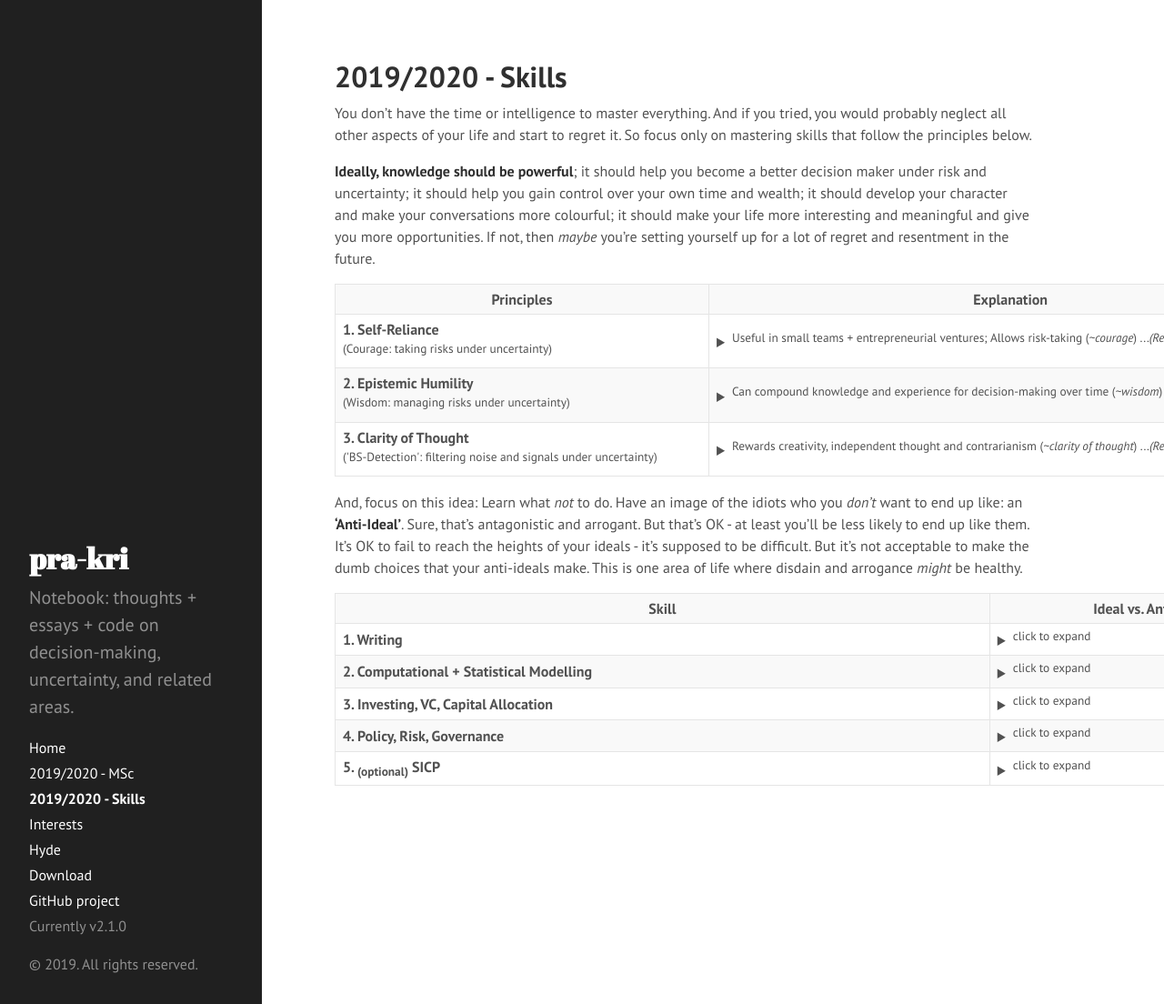
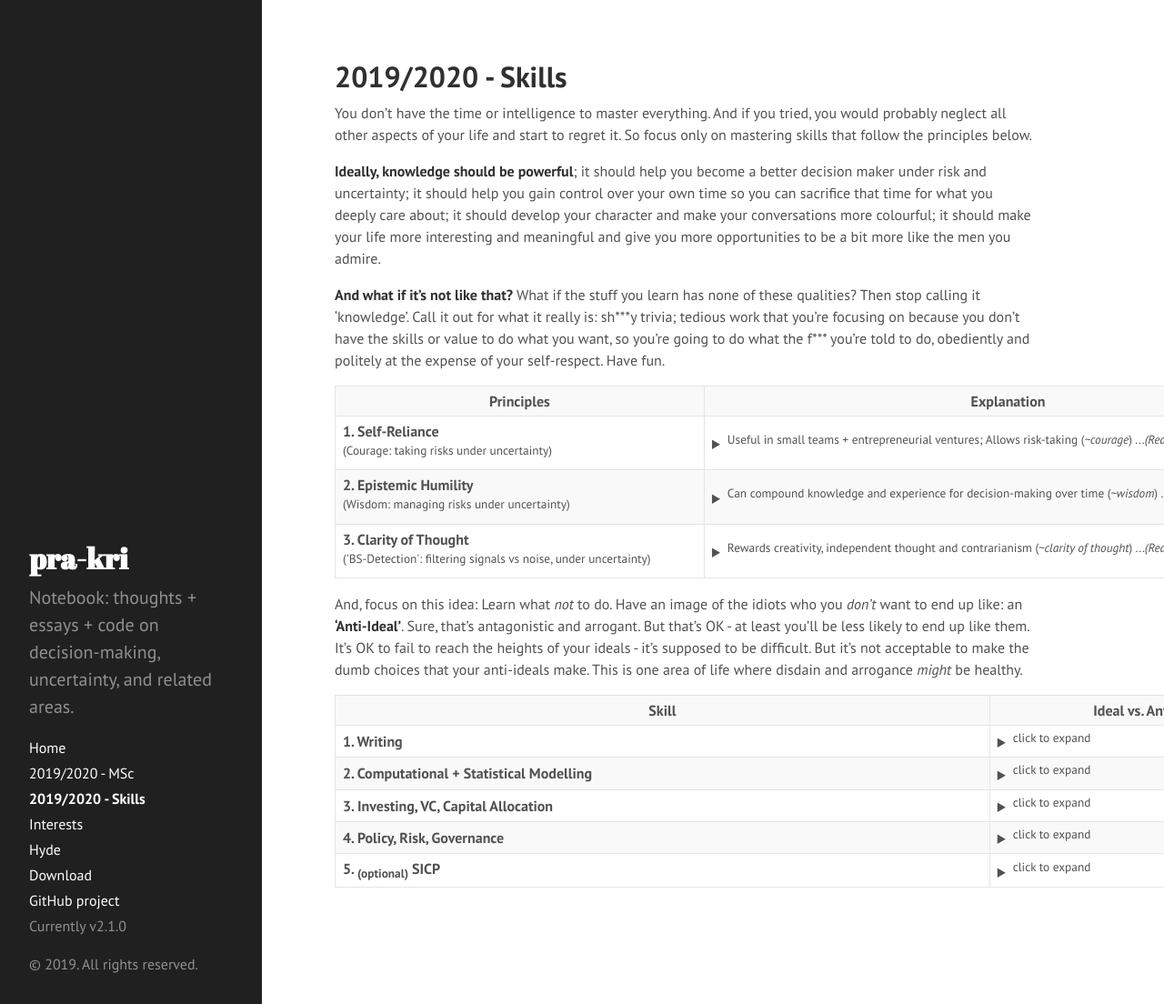
Before and after one commit to pra-kri/pra-kri.github.io, a Jekyll site: the page built from 2019to2020_skills.md, in a window 1280 px wide and 1104 px high. Shown: the whole window at 91% size. Built offline with Jekyll 4.4.1, drawn with Linux system fonts in a browser that asks for light colours; Markdown is read by kramdown in place of the engine named in the settings.

Commit message:
Update 2019to2020_skills.md

```diff
--- a/2019to2020_skills.md
+++ b/2019to2020_skills.md
@@ -5,7 +5,9 @@ title: 2019/2020 - Skills
 
 You don't have the time or intelligence to master everything. And if you tried, you would probably neglect all other aspects of your life and start to regret it. So focus only on mastering skills that follow the principles below.
 
-**Ideally, knowledge should be powerful**; it should help you become a better decision maker under risk and uncertainty; it should help you gain control over your own time and wealth; it should develop your character and make your conversations more colourful; it should make your life more interesting and meaningful and give you more opportunities. If not, then *maybe* you're setting yourself up for a lot of regret and resentment in the future.
+**Ideally, knowledge should be powerful**; it should help you become a better decision maker under risk and uncertainty; it should help you gain control over your own time so you can sacrifice that time for what you deeply care about; it should develop your character and make your conversations more colourful; it should make your life more interesting and meaningful and give you more opportunities to be a bit more like the men you admire.
+
+**And what if it's not like that?** What if the stuff you learn has none of these qualities? Then stop calling it 'knowledge'. Call it out for what it really is: sh\*\*\*y trivia; tedious work that you're focusing on because you don't have the skills or value to do what you want, so you're going to do what the f\*\*\* you're told to do, obediently and politely at the expense of your self-respect. Have fun.
 
 
 <table style="width:140%">
@@ -18,7 +20,7 @@ You don't have the time or intelligence to master everything. And if you tried,
     <td> <details><summary><sup>Useful in small teams + entrepreneurial ventures; Allows risk-taking (<i>~courage</i>) ...<i>(Read more)</i></sup></summary>
       <b> Ideal: </b> Is it independent and self-reliant? Can you create value and wealth in entrepreneurial ventures with small teams? ('front-office', close-to-the-money, revenue-generating?). Will it help you take risks and chase opportunities in the open market? Does it help you gain ownership of your own time and wealth? In other words, does the knowledge help you become more <i><b>self-owned and courageous</b></i> in the world?
       <br>
-      <b> Anti-Ideal: </b>Or is it a heavily dependent, specialised skill that's useless outside of large corporations? Will it make you fragile and dependent on corporate 'performance' reviews, your manager's opinion, and the whims of the geniuses working in HR departments? Is it a skill that only pays if you offer your obedience and 'hard work' to a bigcorp? Will you end up like those idiots who are proud of how many <i>hours</i> they spend working obediently, rather than how much value they bring to the firm? I've found that these are usually the passive types who longingly look forward to the evenings, weekends and (on a longer scale) retirement - almost as if they treat work as something to be tolerated through passive slave-like obedience. These are probably also the types who say they want a certain job, but never work on relevant personal projects in their free time: almost as if they are waiting for a chance to obey, and only then will they actually do the work to see if they enjoy it. But maybe that's also because the skills that you can use in personal 1-man projects are, by default, self-reliant. If you have no self-reliant skills and need the support-structure of a corporation, you'll never really be able to do any personal projects or 'spec-work' for potential clients.
+      <b> Anti-Ideal: </b>Or is it a heavily dependent, specialised skill that's useless outside of large corporations? Will it make you fragile and dependent on corporate 'performance' reviews, your manager's opinion, and the whims of the geniuses working in HR departments? Is it a skill that only pays if you offer your obedience and 'hard work' to a bigcorp? Will you end up like those idiots who are proud of how many <i>hours</i> they spend working obediently, rather than the value they create? I've found that these are usually the passive types who longingly look forward to the weekends, holidays and (on a longer scale) retirement - almost as if they treat work as something to be tolerated through passive slave-like obedience. These are probably also the types who say they want a certain job, but never work on relevant personal projects in their free time: almost as if they are waiting for a chance to obey, and only then will they actually do the work to see if they enjoy it. But maybe that's also because the skills that you can use in personal 1-man projects are, by default, self-reliant. If you have no self-reliant skills and need the support-structure of a corporation, you'll never really be able to do any personal projects or 'spec-work' for potential clients.
       </details>
     </td>
   </tr>
@@ -27,16 +29,16 @@ You don't have the time or intelligence to master everything. And if you tried,
     <td> <details><summary><sup>Can compound knowledge and experience for decision-making over time (<i>~wisdom</i>) ...<i>(Read more)</i></sup></summary>
       <b> Ideal: </b> Does it help you make better decisions under uncertainty? Will it help you mitigate and appropriately handle risk? A few indicators that might help: Does it have timeless principles that will stay true for decades? A lot of timeless knowledge is heavily linked to uncertainty, risk and decision-making, where it usually ends up being called 'wisdom'. In your 40s and 50s, if you learn the right stuff, will your knowledge and voice be respected and taken seriously? Knowledge should make you better at handling the unknown: <i><b>wisdom, decision-making, epistemic humility</b></i>.
       <br>
-      <b> Anti-Ideal: </b>Or are you learning something that'll be useless in 10 years time? Is it just a dumb fad that you'll eventually forget? Are you learning something that requires no respect for the unknown? Something that demands no epistemic humility and thought? When you're older, will a bunch of arrogant 23-year-olds (just like you right now) know as much as 50-year-old-you about the subject? Will you end up like some of those older guys with no wisdom to impart, because they wasted too much time learning dumb sh\*t? Also, notice the interesting link between courage and wisdom: if you never have the courage to venture into uncertain territory and make your own mistakes, you'll never pick up much personal wisdom and experience. From a nerdy mathematical perspective, Wisdom may be seen as something like the first integral of Courage over time. Personal experience seems to agree: you learnt most from the actions that you were originally scared to take.
+      <b> Anti-Ideal: </b>Or are you learning something that'll be useless in 10 years time? Is it just a dumb fad that you'll eventually forget? Are you learning something that requires no respect for the unknown? Something that demands no epistemic humility and thought? When you're older, will a bunch of arrogant 23-year-olds (just like you right now) know as much as 50-year-old-you about the subject? Will you end up like some of those older guys with no wisdom to impart, because they wasted too much time learning dumb sh\*t? Also, notice the interesting link between courage and wisdom: if you never have the courage to venture into uncertain territory and make your own mistakes, you'll never pick up much personal wisdom and experience. From a nerdy mathematical perspective, Wisdom may be seen as something like the first integral of Courage over time. Personal experience seems to agree: you learnt the most from the actions that you were originally scared to take, and the difficult conversations you were scared to have.
       </details>
     </td>
   </tr>
   <tr>
-    <td><b>3. Clarity of Thought</b><br><sup>('BS-Detection': filtering noise and signals under uncertainty)</sup></td>
+    <td><b>3. Clarity of Thought</b><br><sup>('BS-Detection': filtering signals vs noise, under uncertainty)</sup></td>
     <td> <details><summary><sup>Rewards creativity, independent thought and contrarianism (<i>~clarity of thought</i>) ...<i>(Read more)</i></sup></summary>
-      <b> Ideal: </b> Is there elegance, clarity and simplicity in high-quality decisions and work? Does it reward skill, creativity or contrarian thinking? Can you progress much faster if you think clearly and independently? Linked to 'wisdom' and experience in a way, but wisdom focuses more on risk-management and conservative decision-making, while this principle is focused more on creativity and contrarian unruliness. How else will you compete with the experienced veterans in the industry, when you're just an arrogant 23-year-old? How else can you outclass the 'hard-working' idiots who throw sheer numbers of hours at their problems rather than clarity and depth of thought?
+      <b> Ideal: </b> Is there elegance, clarity and simplicity in high-quality decisions and work? Does it reward skill, creativity or contrarian thinking? Can you progress much faster if you think clearly and independently? Linked to 'wisdom' since that also involves clarity of thought, but wisdom focuses more on risk-management and conservative decision-making, while this principle is focused more on creativity and contrarian unruliness. Can you sift through the useless noise to get to the important, central principles - the signal? How else can you compete against the experienced veterans in the industry, when you're just an arrogant 23-year-old? How else can you outclass the 'hard-working' idiots who throw sheer numbers of hours at their problems?
       <br>
-      <b> Anti-Ideal: </b>Or is the work mostly the same, regardless of who does it, and how much clarity of thought goes into it? Two interesting questions might be useful here. <i>The 'Grad Question': </i>Are you able to teach a 'Gender Studies & Post-Colonial Poetry MSc' grad how to fully master it in less than 12 months? (or a STEM graduate, in under 3 months?). <i>The 'Hangover Question': </i>Can you output high quality work with a splitting hangover? If you answered 'yes' to either of these questions, it's probably a sh***y excuse of a 'skill'.
+      <b> Anti-Ideal: </b>Or is the work output mostly the same, regardless of who does it and how much clarity of thought goes into it? Two interesting questions. <i>The 'Grad Question': </i>Are you able to teach a 'Gender Studies & Post-Colonial Lesbian Poetry MSc' grad how to fully master it in less than 12 months? (or a STEM graduate, in under 3 months?). <i>The 'Hangover Question': </i>Can you output high quality work with a splitting hangover? If you answered 'yes' to either of these questions, it's probably a sh***y excuse of a 'skill'.
       </details>
     </td>
   </tr>
```
